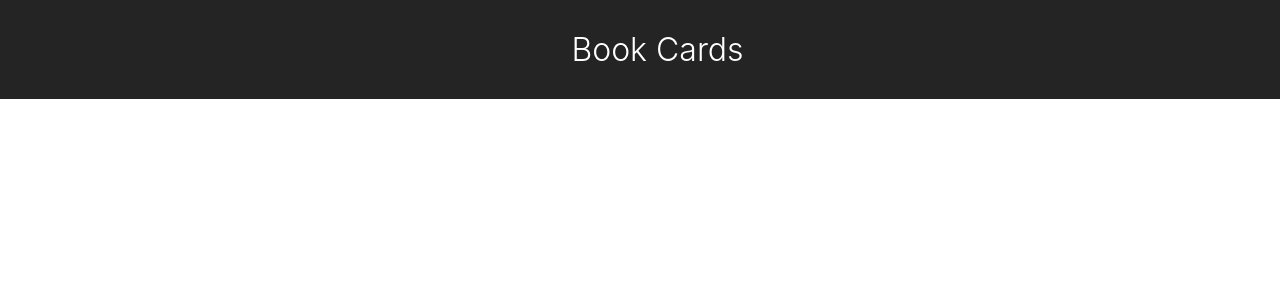
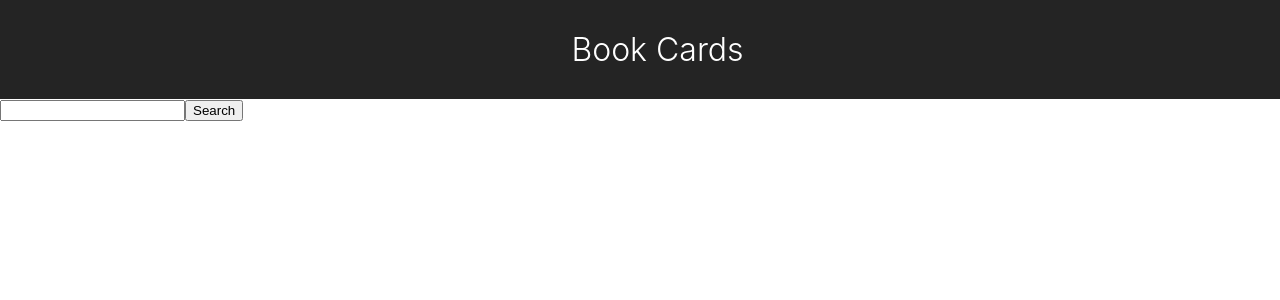
Before and after one commit to nivaniuc/google-books-attempt, a React (Create React App) app: page / in a window 1280 px wide. Shown: the top 300 px of the page. Built offline with nearby package versions, Linux system fonts and the light colour scheme; some icons are missing.

Commit message:
Created a searchbar. Working on a search for the books

```diff
--- a/src/App.jsx
+++ b/src/App.jsx
@@ -1,5 +1,6 @@
 import React, { Component } from "react";
 import Header from './Header'
+import Books from './Books'
 import './App.css';
 
 class App extends Component {
@@ -7,6 +8,7 @@
     return (
       <div className="App">
         <Header />
+        <Books />
       </div>
     );
   }
--- /dev/null
+++ b/src/Books.jsx
@@ -0,0 +1,22 @@
+import React, { Component } from "react";
+import SearchArea from "./SearchArea";
+
+class Books extends Component {
+    constructor(props){
+        super(props);
+        this.state = {
+            books: [],
+            searchField: ''
+        }
+    }
+
+    render() {
+    return (
+      <div>
+          <SearchArea />
+      </div>
+    );
+  }
+}
+
+export default Books;
--- /dev/null
+++ b/src/SearchArea.jsx
@@ -0,0 +1,14 @@
+import React from "react";
+
+const SearchArea = () => {
+    return(
+        <div className="search-area">
+            <form action="">
+                <input type="text" />
+                <button type="submit">Search</button>
+            </form>
+        </div>
+    )
+}
+
+export default SearchArea;
```
